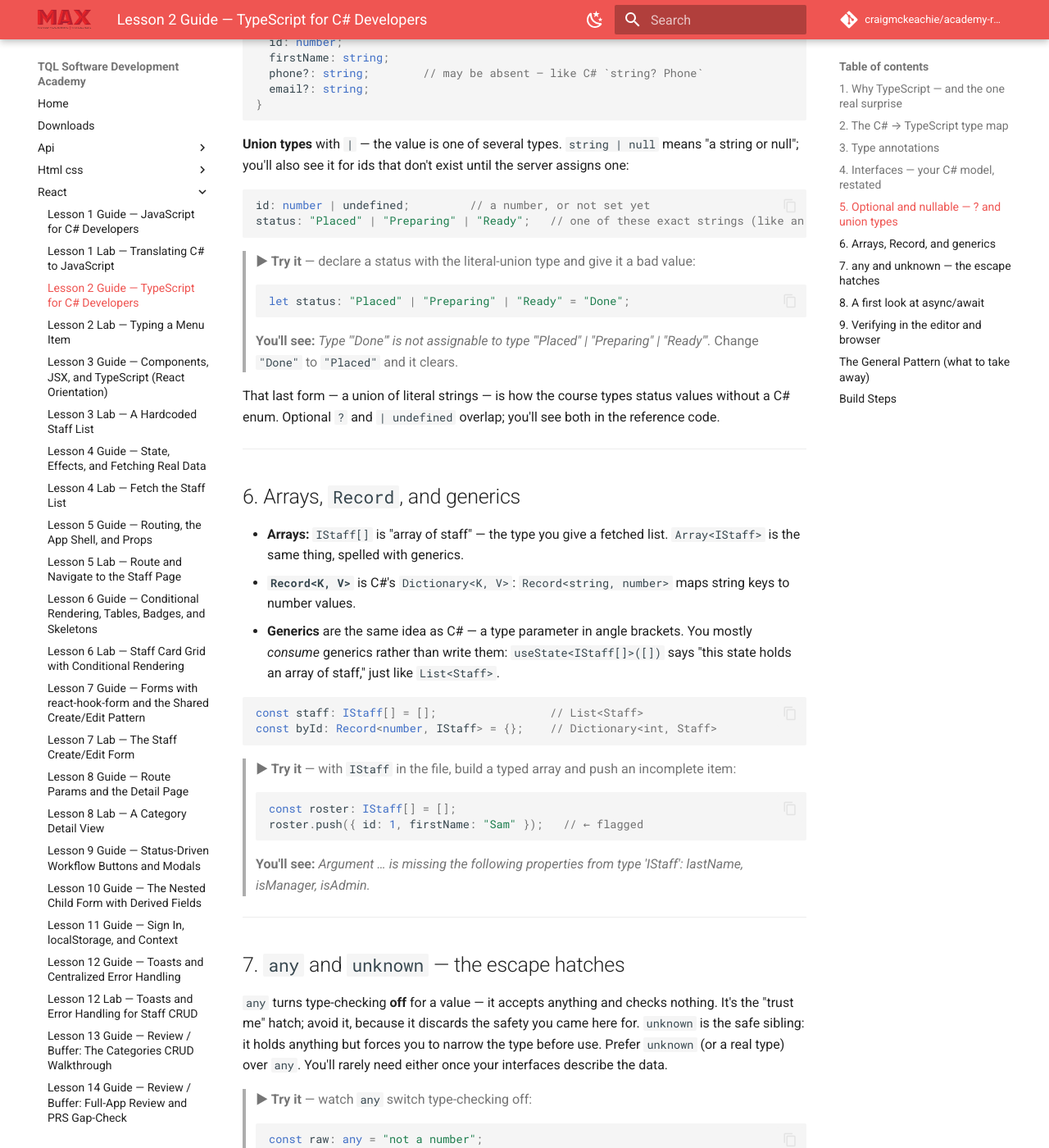
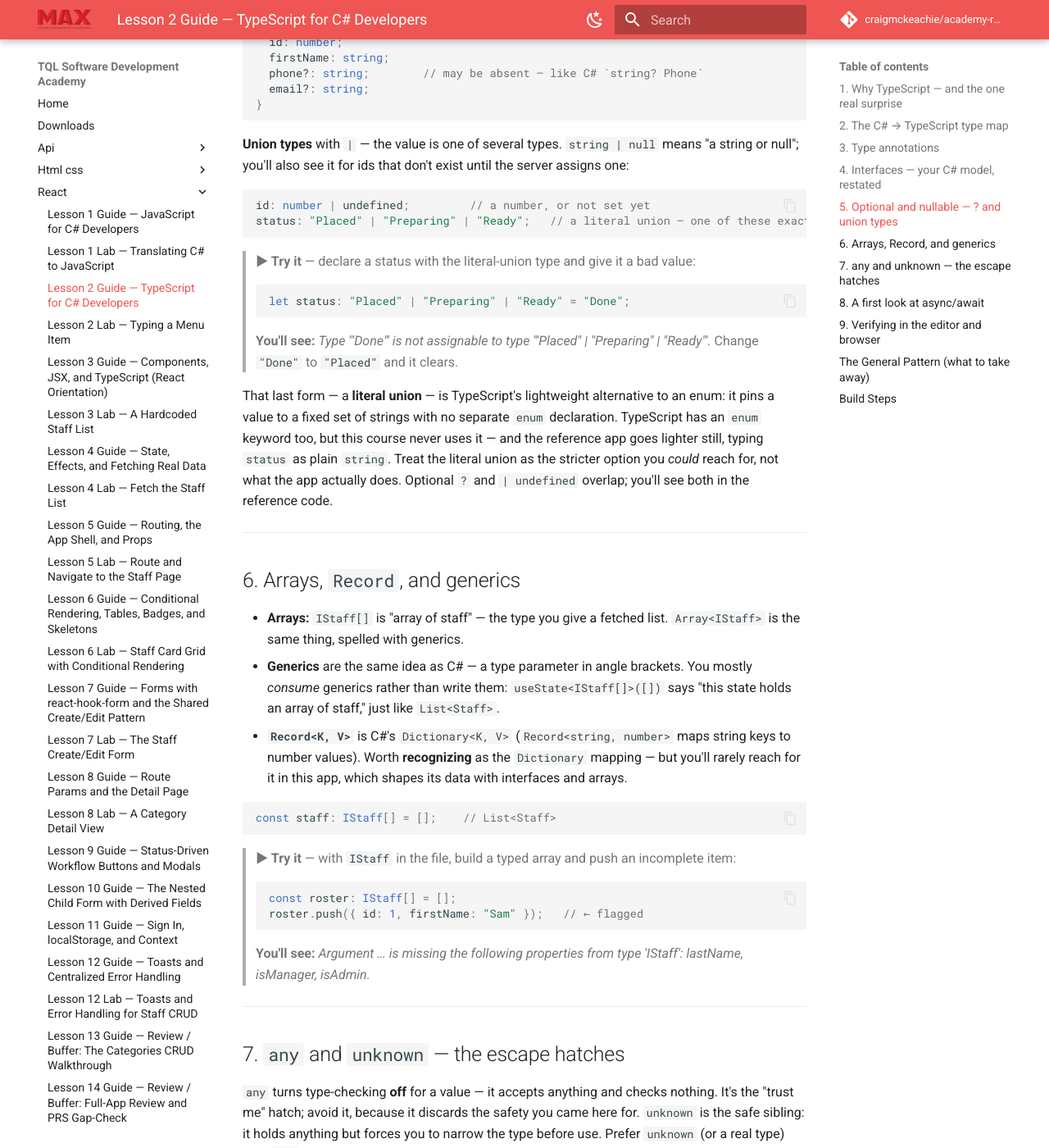
Before and after one commit to craigmckeachie/academy-resources, an MkDocs documentation site: the page built from materials/react/lesson-02-guide-typescript-for-csharp-devs.md, in a window 1280 px wide and 1400 px high, scrolled down 3645 px. Shown: the whole window at 82% size. Built offline with MkDocs 1.6.1 and Material for MkDocs 9.7.7, drawn with Linux system fonts in a browser that asks for light colours; comment, search, counter and statistics services are not loaded; some of the changed text lies outside the part shown.

Commit message:
Publish academy-resources (2026-07-23 09:48)

````diff
--- a/materials/react/lesson-02-guide-typescript-for-csharp-devs.md
+++ b/materials/react/lesson-02-guide-typescript-for-csharp-devs.md
@@ -167,7 +167,7 @@ string or null"; you'll also see it for ids that don't exist until the server as
 
 ```ts
 id: number | undefined;         // a number, or not set yet
-status: "Placed" | "Preparing" | "Ready";   // one of these exact strings (like an enum)
+status: "Placed" | "Preparing" | "Ready";   // a literal union — one of these exact strings
 ```
 
 > **▶ Try it** — declare a status with the literal-union type and give it a bad value:
@@ -177,9 +177,12 @@ status: "Placed" | "Preparing" | "Ready";   // one of these exact strings (like
 > **You'll see:** *Type '"Done"' is not assignable to type '"Placed" | "Preparing" |
 > "Ready"'.* Change `"Done"` to `"Placed"` and it clears.
 
-That last form — a union of literal strings — is how the course types status values
-without a C# enum. Optional `?` and `| undefined` overlap; you'll see both in the
-reference code.
+That last form — a **literal union** — is TypeScript's lightweight alternative to an
+enum: it pins a value to a fixed set of strings with no separate `enum` declaration.
+TypeScript has an `enum` keyword too, but this course never uses it — and the reference
+app goes lighter still, typing `status` as plain `string`. Treat the literal union as the
+stricter option you *could* reach for, not what the app actually does. Optional `?` and
+`| undefined` overlap; you'll see both in the reference code.
 
 ---
 
@@ -187,15 +190,15 @@ reference code.
 
 - **Arrays:** `IStaff[]` is "array of staff" — the type you give a fetched list.
   `Array<IStaff>` is the same thing, spelled with generics.
-- **`Record<K, V>`** is C#'s `Dictionary<K, V>`: `Record<string, number>` maps string
-  keys to number values.
 - **Generics** are the same idea as C# — a type parameter in angle brackets. You mostly
   *consume* generics rather than write them: `useState<IStaff[]>([])` says "this state
   holds an array of staff," just like `List<Staff>`.
+- **`Record<K, V>`** is C#'s `Dictionary<K, V>` (`Record<string, number>` maps string keys
+  to number values). Worth **recognizing** as the `Dictionary` mapping — but you'll rarely
+  reach for it in this app, which shapes its data with interfaces and arrays.
 
 ```ts
-const staff: IStaff[] = [];                 // List<Staff>
-const byId: Record<number, IStaff> = {};    // Dictionary<int, Staff>
+const staff: IStaff[] = [];    // List<Staff>
 ```
 
 > **▶ Try it** — with `IStaff` in the file, build a typed array and push an incomplete item:
@@ -269,8 +272,9 @@ complain, then satisfying it**. In `src/main.ts`:
   `Record<K,V>` for `Dictionary`, `interface` for a model class.
 - An **interface** (`IStaff`) names a data shape — the front-end echo of your C# model —
   and TypeScript matches it **structurally** (by shape, not name).
-- **`?`** marks optional properties; **`|`** builds union types (`number | undefined`,
-  literal-string "enums").
+- **`?`** marks optional properties; **`|`** builds union types (`number | undefined`, or
+  literal-string unions — a lightweight stand-in for an enum, though the app types
+  `status` as plain `string`).
 - **`async`/`await`** are the same keywords as C#; a JS async function returns a
   `Promise<T>` — full treatment in Lesson 4.
 
````
Also changed, not shown: materials/react/lesson-02-lab-typescript-for-csharp-devs.md (+5 -6 lines), materials/react/lesson-03-guide-components-jsx-typescript.md (+17 -12 lines), materials/react/lesson-03-lab-staff-list-hardcoded.md (+12 -2 lines).
